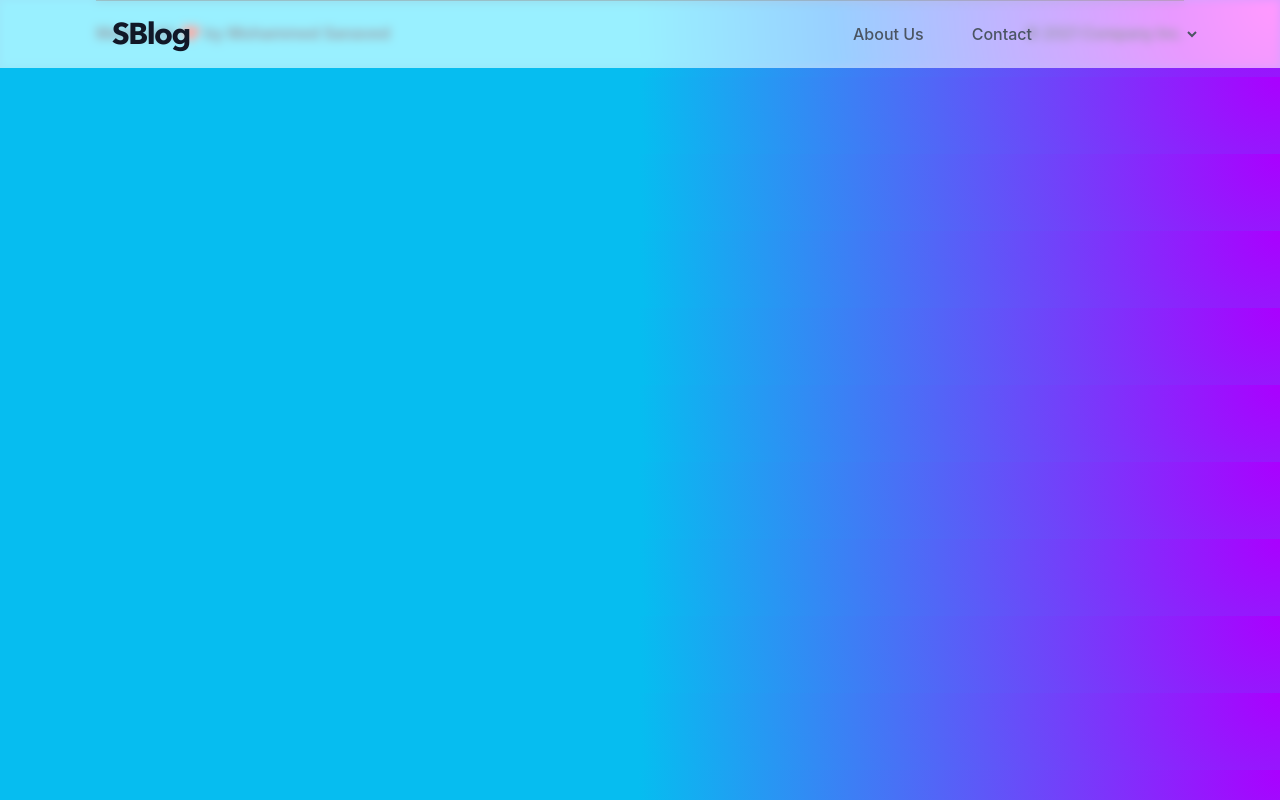
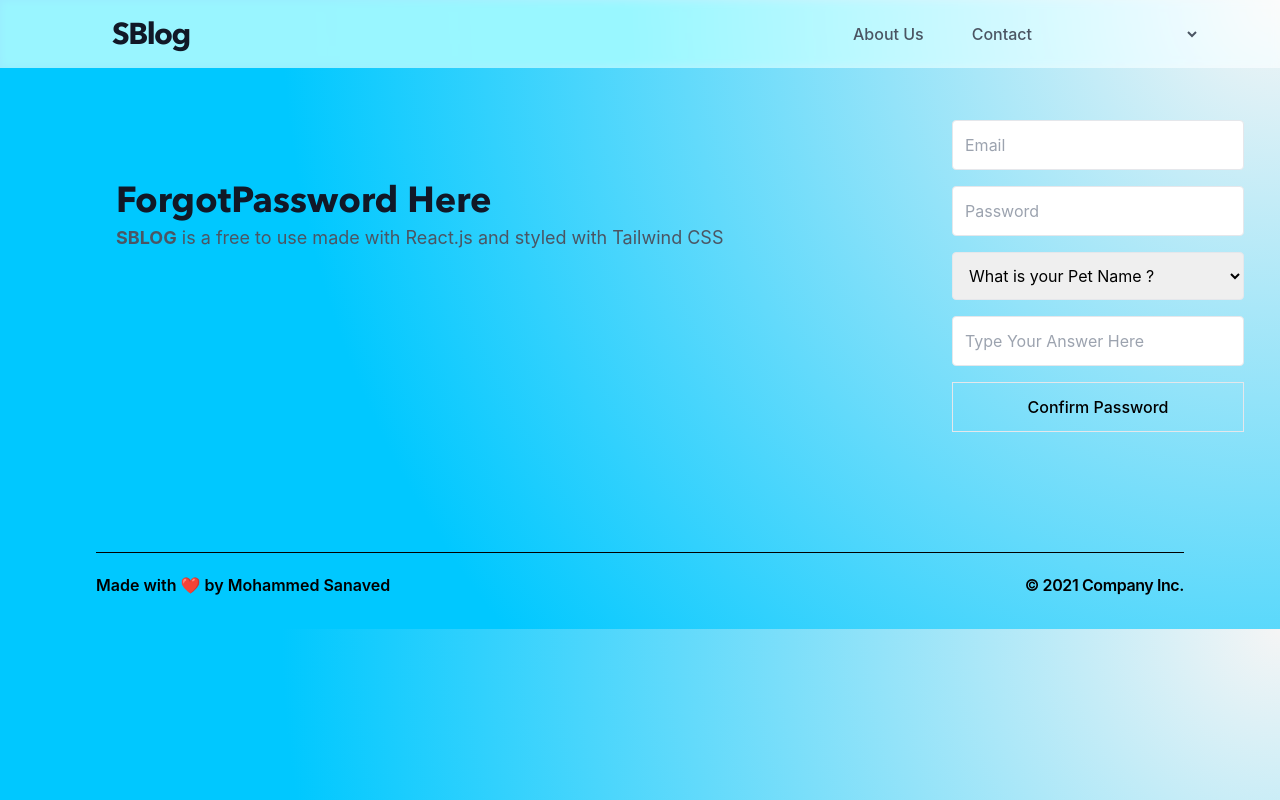
Before and after one commit to mohammedsanaved/frontend-SBlogs, a React (Vite) app: page /forgot-password in a window 1280 px wide. Built offline with nearby package versions, Linux system fonts and the light colour scheme.

Commit message:
forgotPassword Component added

```diff
--- a/src/App.jsx
+++ b/src/App.jsx
@@ -10,6 +10,7 @@ import { ToastContainer } from "react-toastify";
 import "react-toastify/dist/ReactToastify.css";
 import { UserProvider } from "./context/index";
 import Dashboard from "./screens/user/Dashboard";
+import ForgotPassword from "./screens/ForgotPassword";
 
 function App() {
   return (
@@ -24,6 +25,7 @@ function App() {
           <Route path="/about" element={<About />} />
           <Route path="/contact" element={<Contact />} />
           <Route path="/user/dashboard" element={<Dashboard />} />
+          <Route path="/forgot-password" element={<ForgotPassword />} />
         </Routes>
         <Footer />
       </Router>
--- a/src/components/Header.jsx
+++ b/src/components/Header.jsx
@@ -2,14 +2,13 @@ import React, { useEffect, useState } from "react";
 import { NavLink, useNavigate } from "react-router-dom";
 import { UserContext } from "../context/index";
 import { useContext } from "react";
-// import DashboardBtn from "./UI/DashboardBtn";
-// import { Button, Menu, MenuItem } from "@mui/material";
 
 export default function Header() {
   const [navbarOpen, setNavbarOpen] = useState(false);
   const [state, setState] = useContext(UserContext);
   const [current, setCurrent] = useState("");
   const navigate = useNavigate();
+  console.log(window.location);
   console.log("UserContext state in Header:", state);
   useEffect(() => {
     setCurrent(window.location.pathname);
--- a/src/components/UI/AuthForm.jsx
+++ b/src/components/UI/AuthForm.jsx
@@ -82,8 +82,8 @@ const AuthForm = ({
           transition duration-500 ease-in-out transform bg-transparent border bg-gray-900`}
           disabled={
             page === "login"
-              ? !email || !password
-              : !name || !email || !password || !secret
+              ? !email || !password || loading
+              : !name || !email || !password || !secret || loading
           }
         >
           {loading ? (
@@ -103,6 +103,7 @@ const AuthForm = ({
         </button>
       </div>
       {page === "login" ? (
+        <>
           <div className="text-grey-dark mt-6">
             Not have an Account ?
             <Link
@@ -111,8 +112,13 @@ const AuthForm = ({
             >
               Register
             </Link>
-          .
           </div>
+          <div>
+            <span className="text-slate-800 font-bold hover:text-red-500">
+              <Link to={"/forgot-password"}>Forgot Password</Link>
+            </span>
+          </div>
+        </>
       ) : (
         <div className="text-grey-dark mt-6">
           Already have an account?
@@ -122,7 +128,6 @@ const AuthForm = ({
           >
             Login
           </Link>
-          .
         </div>
       )}
     </form>
--- /dev/null
+++ b/src/components/UI/ForgotPasswordForm.jsx
@@ -0,0 +1,86 @@
+import React from "react";
+import { ThreeDots } from "react-loader-spinner";
+import { Link } from "react-router-dom";
+const ForgotPasswordForm = ({
+  email,
+  newPassword,
+  secret,
+  loading,
+  handleSubmit,
+  setEmail,
+  setNewPassword,
+  setSecret,
+  page,
+}) => {
+  return (
+    <form onSubmit={handleSubmit}>
+      <div className="px-4 py-6 rounded text-black w-full">
+        <input
+          value={email}
+          onChange={(e) => {
+            e.preventDefault();
+            setEmail(e.target.value);
+          }}
+          type="email"
+          className="block border border-grey-light w-full p-3 rounded mb-4"
+          name="email"
+          placeholder="Email"
+        />
+        <input
+          value={newPassword}
+          onChange={(e) => {
+            e.preventDefault();
+            setNewPassword(e.target.value);
+          }}
+          type="password"
+          className="block border border-grey-light w-full p-3 rounded mb-4"
+          name="password"
+          placeholder="Password"
+        />
+        <select
+          name=""
+          id=""
+          className="block border border-grey-light w-full p-3 rounded mb-4"
+        >
+          <option value="">What is your Pet Name ?</option>
+          <option value="">What is your Fav Color ?</option>
+          <option value="">What is your Car Number Plate ?</option>
+        </select>
+        <input
+          value={secret}
+          onChange={(e) => {
+            e.preventDefault();
+            setSecret(e.target.value);
+          }}
+          type="text"
+          className="block border border-grey-light w-full p-3 rounded mb-4"
+          name="secret"
+          placeholder="Type Your Answer Here"
+        />
+        <button
+          type="submit"
+          className={`w-full text-center py-3 font-medium text-black hover:bg-gray-900 hover:text-white
+          transition duration-500 ease-in-out transform bg-transparent border bg-gray-900`}
+          disabled={!email || !newPassword || !secret || loading}
+        >
+          {loading ? (
+            <span className="flex justify-center">
+              <ThreeDots
+                height="25"
+                width="25"
+                radius="10"
+                color="#000"
+                ariaLabel="three-dots-loading"
+                visible={true}
+              />
+            </span>
+          ) : (
+            "Confirm Password"
+          )}
+        </button>
+      </div>
+    </form>
+  );
+};
+
+export default ForgotPasswordForm;
--- a/src/components/routes/UserRoute.jsx
+++ b/src/components/routes/UserRoute.jsx
@@ -40,7 +40,7 @@ const UserRoute = ({ children }) => {
     }
   };
 
-  return ok ? (
+  return !ok ? (
     <Loader className="d-flex justify-content-center display-1 text-primary p-5" />
   ) : (
     <> {children}</>
--- a/src/context/index.jsx
+++ b/src/context/index.jsx
@@ -1,4 +1,5 @@
-import { useState, createContext, useEffect } from "react";
+import React, { useState, createContext, useEffect } from "react";
+import axios from "axios";
 
 const UserContext = createContext();
 
@@ -7,6 +8,7 @@ const UserProvider = ({ children }) => {
     user: {},
     token: "",
   });
+  console.log(state);
 
   useEffect(() => {
     const storedAuth = JSON.parse(window.localStorage.getItem("auth"));
@@ -14,6 +16,33 @@ const UserProvider = ({ children }) => {
       setState(storedAuth);
     }
   }, []);
+
+  useEffect(() => {
+    const token = state && state.token ? state.token : "";
+    if (token) {
+      axios.defaults.baseURL = process.env.API;
+      axios.defaults.headers.common["Authorization"] = `Bearer ${token}`;
+    }
+  }, []);
+  // With this change, the Axios default headers will be set only if the state.token property is truthy, which means it's not null or undefined. This should resolve the error you were encountering.
+
+  // axios.interceptors.response.use(
+  //   function (response) {
+  //     return response;
+  //   },
+  //   function (error) {
+  //     const res = error.response;
+  //     if (res.status === 401 && !res.config.__isRetryRequest) {
+  //       setState((prevState) => ({
+  //         ...prevState,
+  //         user: {},
+  //         token: "",
+  //       }));
+  //       window.localStorage.removeItem("auth");
+  //     }
+  //     return Promise.reject(error);
+  //   }
+  // );
 
   return (
     <UserContext.Provider value={[state, setState]}>
--- a/src/index.css
+++ b/src/index.css
@@ -10,8 +10,8 @@ body {
     Ubuntu, Cantarell, Fira Sans, Droid Sans, Helvetica Neue, sans-serif;
   background-image: radial-gradient(
     circle at top right,
-    rgb(170, 0, 255),
-    #06bdf0 50%
+    whitesmoke,
+    #00c8ff 70%
   );
   height: auto;
 }
--- a/src/screens/ForgotPassword.jsx
+++ b/src/screens/ForgotPassword.jsx
@@ -1,7 +1,77 @@
-import React from "react";
+import React, { useContext } from "react";
+import { Link } from "react-router-dom";
+import { useState } from "react";
+import axios from "axios";
+import { toastError, toastSuccess } from "../components/UI/Toast";
+import { useNavigate } from "react-router-dom";
+import { server } from "../main";
+import { UserContext } from "../context/index";
+// import { BiLoaderCircle } from "react-icons/bi";
+
+import ForgotPasswordForm from "../components/UI/ForgotPasswordForm";
 
 const ForgotPassword = () => {
-  return <div>ForgotPassword</div>;
+  const navigate = useNavigate();
+  const [email, setEmail] = useState("");
+  const [newPassword, setNewPassword] = useState("");
+  const [secret, setSecret] = useState("");
+  const [ok, setOk] = useState(false);
+  const [loading, setLoading] = useState(false);
+  const [state, setState] = useContext(UserContext);
+
+  const handleSubmit = async (e) => {
+    e.preventDefault();
+    setLoading(true);
+    try {
+      const { data } = await axios.post(`${server}/api/forgot-password`, {
+        email,
+        newPassword,
+        secret,
+      });
+
+      if (data.error) {
+        toastError(data.error);
+        setLoading(false);
+      }
+      if (data.success) {
+        setEmail("");
+        setNewPassword("");
+        setSecret("");
+        setLoading(false);
+        setOk(true);
+      }
+    } catch (err) {
+      console.log(err);
+      setLoading(false);
+    }
+  };
+  if (state && state.token) navigate("/");
+
+  return (
+    <>
+      <div className="max-w-7xl flex flex-col mx-auto px-5 py-24 md:flex-row items-center">
+        <div className="lg:flex-grow md:w-1/2 md:ml-24 pt-6 md:items-start md:text-left mb-32 items-center text-center">
+          <h1 className="mb-1 sm:text-4xl text-5xl items-center Avenir xl:w-2/2 text-gray-900">
+            ForgotPassword Here
+          </h1>
+          <p className="mb-4 xl:w-3/4 text-gray-600 text-lg">
+            <strong>SBLOG</strong> is a free to use made with React.js and
+            styled with Tailwind CSS
+          </p>
+        </div>
+        <ForgotPasswordForm
+          email={email}
+          newPassword={newPassword}
+          secret={secret}
+          setEmail={setEmail}
+          setNewPassword={setNewPassword}
+          setSecret={setSecret}
+          loading={loading}
+          handleSubmit={handleSubmit}
+        />
+      </div>
+    </>
+  );
 };
 
 export default ForgotPassword;
--- a/src/screens/Login.jsx
+++ b/src/screens/Login.jsx
@@ -1,5 +1,5 @@
 import React, { useState, useContext, useEffect } from "react";
-import { useNavigate } from "react-router-dom";
+import { Link, useNavigate } from "react-router-dom";
 import AuthForm from "../components/UI/AuthForm";
 import { toastError, toastSuccess } from "../components/UI/Toast";
 import axios from "axios";
@@ -76,6 +76,7 @@ const Login = () => {
           page="login"
         />
       </div>
+
     </>
   );
 };
--- a/src/screens/Register.jsx
+++ b/src/screens/Register.jsx
@@ -20,36 +20,34 @@ const Register = () => {
   const [state] = useContext(UserContext);
   console.log("data", name, email, password, secret);
 
-  const handleSubmit = (e) => {
+  const handleSubmit = async (e) => {
     e.preventDefault();
-    // console.log(name, email, password, secret);
-    setLoading(true);
-    axios
-      .post(`${server}/api/register`, {
-        name: name,
-        email: email,
-        password: password,
-        secret: secret,
-      })
-      .then((res) => {
+    try {
+      setLoading(true);
+      const { data } = await axios.post(`${server}/api/register`, {
+        name,
+        email,
+        password,
+        secret,
+      });
+
+      if (data.error) {
+        toastError(data.error);
+      } else {
+        setName("");
+        setEmail("");
+        setPassword("");
+        setSecret("");
+        setOk(data.ok);
         setLoading(false);
-        toastSuccess(res.data.message);
-        navigate("/login");
-        console.log(res.data.message);
-      })
-      .catch((err) => {
-        setLoading(false);
-        toastError(err.response.data);
-        console.log(err);
-      });
-    setName("");
-    setEmail("");
-    setPassword("");
-    setSecret("");
+      }
+    } catch (error) {
+      toastError(error.response.data);
+      setLoading(false);
+    }
   };
-  if (state && state.token) {
-    navigate("/");
-  }
+
+  if (state && state.token) navigate("/");
 
   return (
     <>
```
Also changed, not shown: 1 other file (tests, documents, lock files or other folders). Lines whose indentation alone changed are shown as unchanged.
